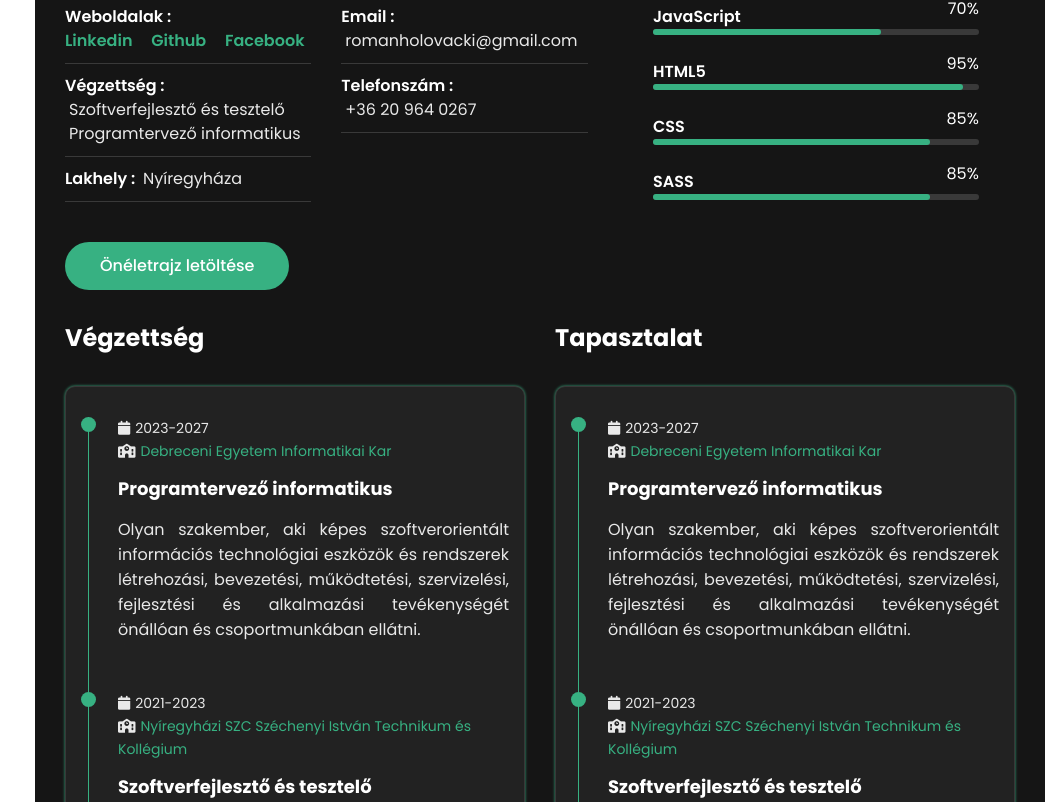
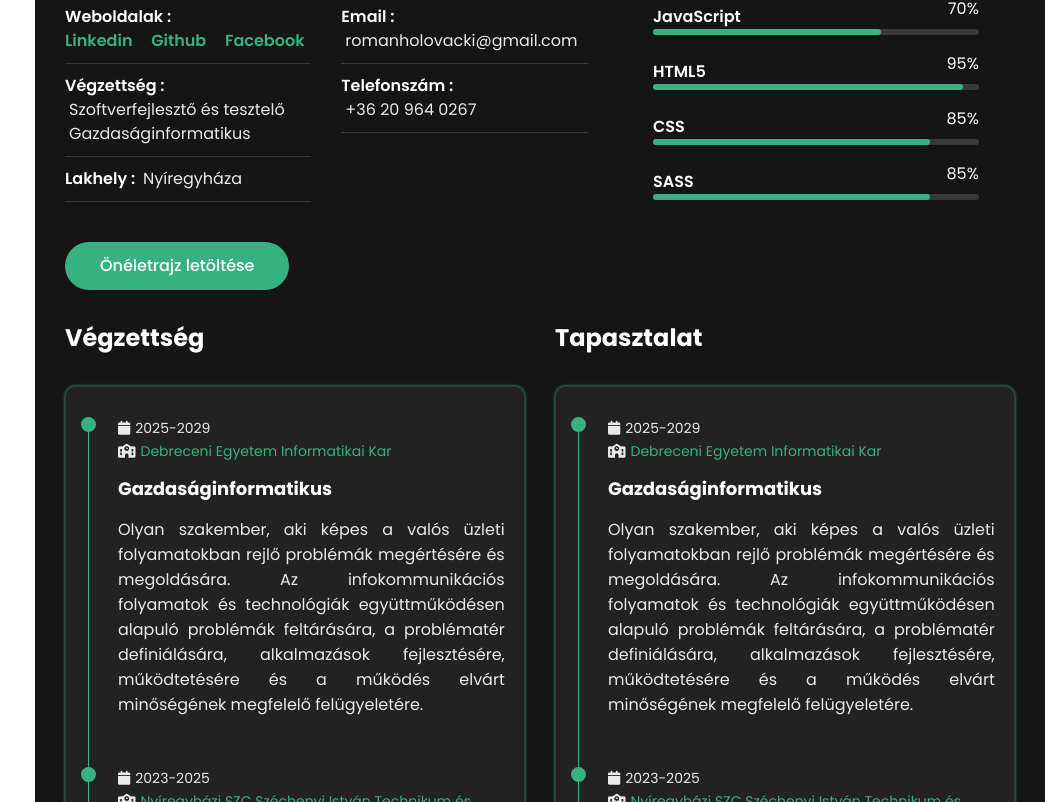
Before and after one commit to Blade1201/My_Portfolio, a React (Create React App) app: page / in a window 1280 px wide. Shown: the part 1238-2040 px from the top of the page, without its empty margins (235-1280 px from the left). Built offline with nearby package versions, Linux system fonts and the light colour scheme; a web font is replaced by a local one.

Commit message:
Project added to portfolio

```diff
--- a/src/components/About.jsx
+++ b/src/components/About.jsx
@@ -42,7 +42,7 @@ const About = ({alternateStyles, activeStyle}) => {
                                         <p> Email : <span> romanholovacki@gmail.com </span> </p>
                                     </div>
                                     <div className="info-item padd-15">
-                                        <p> Végzettség : <span> Szoftverfejlesztő és tesztelő </span> <span> Programtervező informatikus </span> </p>
+                                        <p> Végzettség : <span> Szoftverfejlesztő és tesztelő </span> <span> Gazdaságinformatikus </span> </p>
                                     </div>
                                     <div className="info-item padd-15">
                                         <p> Telefonszám : <span> +36 20 964 0267 </span> </p>
@@ -116,18 +116,18 @@ const About = ({alternateStyles, activeStyle}) => {
                                                 <div className="circle-dot"></div>
                                                 <h3 className="timeline-date">
                                                     <i className="fa fa-calendar"></i>
-                                                    2023-2027
+                                                    2025-2029
                                                     <br/>
                                                     <i className="fa fa-school"></i>
                                                     <a href="https://inf.unideb.hu/" target="blank">Debreceni Egyetem Informatikai Kar</a>
                                                 </h3>
                                                 <h4 className="timeline-title">
-                                                    Programtervező informatikus
+                                                    Gazdaságinformatikus
                                                 </h4>
                                                 <p className="timeline-text">
-                                                    Olyan szakember, aki képes szoftverorientált információs technológiai eszközök és
-                                                    rendszerek létrehozási, bevezetési, működtetési, szervizelési, fejlesztési és alkalmazási tevékenységét önállóan
-                                                    és csoportmunkában ellátni.
+                                                    Olyan szakember, aki képes a valós üzleti folyamatokban rejlő problémák megértésére és megoldására.
+                                                    Az infokommunikációs folyamatok és technológiák együttműködésen alapuló problémák feltárására, a problématér
+                                                    definiálására, alkalmazások fejlesztésére, működtetésére és a működés elvárt minőségének megfelelő felügyeletére.
                                                 </p>
                                             </div>
 
@@ -135,7 +135,7 @@ const About = ({alternateStyles, activeStyle}) => {
                                                 <div className="circle-dot"></div>
                                                 <h3 className="timeline-date">
                                                     <i className="fa fa-calendar"></i>
-                                                    2021-2023
+                                                    2023-2025
                                                     <br/>
                                                     <i className="fa fa-school"></i>
                                                     <a href="https://www.nyirszikszi.hu/" target="blank">Nyíregyházi SZC Széchenyi István Technikum és Kollégium</a>
@@ -161,18 +161,18 @@ const About = ({alternateStyles, activeStyle}) => {
                                                 <div className="circle-dot"></div>
                                                 <h3 className="timeline-date">
                                                     <i className="fa fa-calendar"></i>
-                                                    2023-2027
+                                                    2025-2029
                                                     <br/>
                                                     <i className="fa fa-school"></i>
                                                     <a href="https://inf.unideb.hu/" target="blank">Debreceni Egyetem Informatikai Kar</a>
                                                 </h3>
                                                 <h4 className="timeline-title">
-                                                    Programtervező informatikus
+                                                    Gazdaságinformatikus
                                                 </h4>
                                                 <p className="timeline-text">
-                                                    Olyan szakember, aki képes szoftverorientált információs technológiai eszközök és
-                                                    rendszerek létrehozási, bevezetési, működtetési, szervizelési, fejlesztési és alkalmazási tevékenységét önállóan
-                                                    és csoportmunkában ellátni.
+                                                    Olyan szakember, aki képes a valós üzleti folyamatokban rejlő problémák megértésére és megoldására.
+                                                    Az infokommunikációs folyamatok és technológiák együttműködésen alapuló problémák feltárására, a problématér
+                                                    definiálására, alkalmazások fejlesztésére, működtetésére és a működés elvárt minőségének megfelelő felügyeletére.
                                                 </p>
                                             </div>
 
@@ -180,7 +180,7 @@ const About = ({alternateStyles, activeStyle}) => {
                                                 <div className="circle-dot"></div>
                                                 <h3 className="timeline-date">
                                                     <i className="fa fa-calendar"></i>
-                                                    2021-2023
+                                                    2023-2025
                                                     <br/>
                                                     <i className="fa fa-school"></i>
                                                     <a href="https://www.nyirszikszi.hu/" target="blank">Nyíregyházi SZC Széchenyi István Technikum és Kollégium</a>
--- a/src/components/Portfolio.jsx
+++ b/src/components/Portfolio.jsx
@@ -1,4 +1,5 @@
 import React from 'react';
+import Hopstop from "../images/hopstop.png";
 import Aaron_Air from "../images/aaron-air.png";
 import Gym_Website from "../images/gym-website.png";
 import Parallax_Scrolling from "../images/parallax-scrolling.png";
@@ -22,6 +23,13 @@ const Portfolio = ({alternateStyles, activeStyle}) => {
                     </div>
                 </div>
                 <div className="row" style={alternateStyles[activeStyle]}>
+                    <div className="portfolio-item padd-15">
+                        <div className="portfolio-item-inner shadow-dark">
+                            <div className="portfolio-img">
+                                <a href="https://blade1201.github.io/Hopstop/" target="blank"> <img src={Hopstop} alt="portfolio"/></a>
+                            </div>
+                        </div>
+                    </div>
                     <div className="portfolio-item padd-15">
                         <div className="portfolio-item-inner shadow-dark">
                             <div className="portfolio-img">
--- a/src/styles/about.css
+++ b/src/styles/about.css
@@ -210,6 +210,7 @@
     font-size: 16px;
     text-align: justify;
     color: var(--text-black-700);
+    white-space: break-spaces;
 }
 
 @media screen and (max-width: 1199px){
```
Also changed, not shown: src/images/hopstop.png (added).
